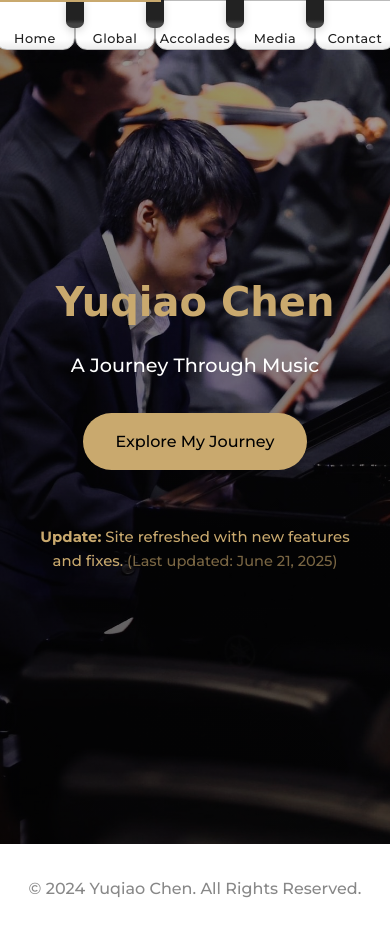
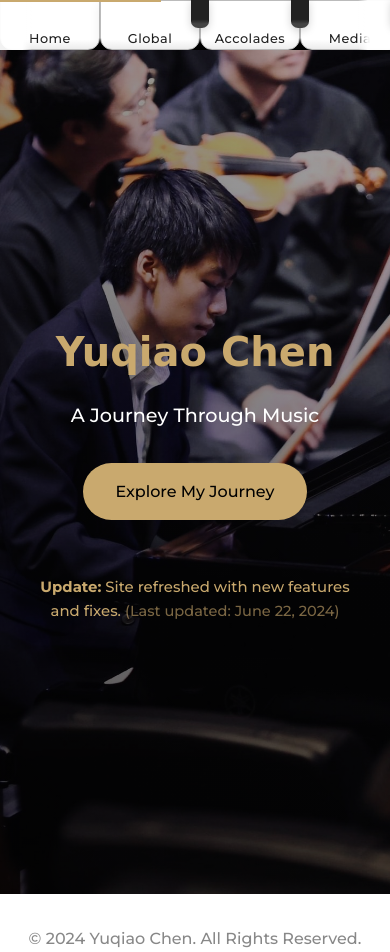
Before and after one commit to yuqiaochen123/Personal-website, a website: page index.html in a window 390 px wide. Before the commit the page ends 902 px from the top, so only its background shows below. Drawn offline with Linux system fonts and the light colour scheme; a web font is replaced by a local one.

Commit message:
Update index page last updated date to June 22, 2024

```diff
--- a/index.html
+++ b/index.html
@@ -276,7 +276,7 @@
             gap: 0;
         }
         .white-key {
-            width: 140px;
+            width: 160px;
             height: 90px;
             background: linear-gradient(to bottom, #fff 80%, #ececec 100%);
             border: 1.5px solid #bbb;
@@ -328,8 +328,45 @@
         /* Responsive */
         @media (max-width: 600px) {
             .piano-navbar, .piano-keys { height: 50px; }
-            .white-key { width: 80px; height: 50px; font-size: 0.8rem; }
+            .piano-keys {
+                overflow-x: auto;
+                -webkit-overflow-scrolling: touch;
+                width: 100vw;
+                flex-wrap: nowrap;
+            }
+            .white-key {
+                width: 100px;
+                height: 50px;
+                font-size: 0.8rem;
+                white-space: nowrap;
+                padding: 0 4px;
+            }
             .black-key { width: 18px; height: 28px; margin-left: 0; }
+        }
+        .piano-gradient-left, .piano-gradient-right {
+            display: none;
+        }
+        @media (max-width: 600px) {
+            .piano-gradient-left, .piano-gradient-right {
+                display: block;
+                position: absolute;
+                top: 0;
+                width: 32px;
+                height: 100%;
+                z-index: 2;
+                pointer-events: none;
+            }
+            .piano-gradient-left {
+                left: 0;
+                background: linear-gradient(to right, rgba(255,255,255,0.95) 70%, rgba(255,255,255,0));
+            }
+            .piano-gradient-right {
+                right: 0;
+                background: linear-gradient(to left, rgba(255,255,255,0.95) 70%, rgba(255,255,255,0));
+            }
+            .piano-navbar {
+                position: relative;
+            }
         }
     </style>
 </head>
@@ -359,10 +396,11 @@
     <div id="main-content" style="display: none;">
 
         <nav class="piano-navbar">
+            <div class="piano-gradient-left"></div>
+            <div class="piano-gradient-right"></div>
             <div class="piano-keys">
                 <div style="position: relative; display: flex; flex-direction: column; align-items: flex-end;">
                     <a href="index.html" class="white-key">Home</a>
-                    <div class="black-key"></div>
                 </div>
                 <div style="position: relative; display: flex; flex-direction: column; align-items: flex-end;">
                     <a href="global-experience.html" class="white-key">Global</a>
@@ -375,6 +413,9 @@
                 <div style="position: relative; display: flex; flex-direction: column; align-items: flex-end;">
                     <a href="media-blog.html" class="white-key">Media</a>
                     <div class="black-key"></div>
+                </div>
+                <div style="position: relative; display: flex; flex-direction: column; align-items: flex-end;">
+                    <a href="karma-and-me.html" class="white-key">Karma & Me</a>
                 </div>
                 <div style="position: relative; display: flex; flex-direction: column; align-items: flex-end;">
                     <a href="contact.html" class="white-key">Contact</a>
@@ -404,7 +445,7 @@
                 <p class="hero-subtitle">A Journey Through Music</p>
                 <a href="global-experience.html" class="cta-button">Explore My Journey</a>
                 <div class="update-announcement" style="background: none; border: none; color: #c9a96e; border-radius: 0; padding: 0; margin: 3.5rem auto 0 auto; max-width: 420px; text-align: center; font-family: 'Montserrat', sans-serif; font-size: 0.93rem; font-weight: 500; box-shadow: none;">
-                    <span style="font-size:0.93rem; font-weight:600; color:#c9a96e;">Update:</span> Site refreshed with new features and fixes. <span style="font-size:0.91rem; color:#c9a96e99;">(Last updated: June 21, 2025)</span>
+                    <span style="font-size:0.93rem; font-weight:600; color:#c9a96e;">Update:</span> Site refreshed with new features and fixes. <span style="font-size:0.91rem; color:#c9a96e99;">(Last updated: June 22, 2024)</span>
                 </div>
             </div>
         </section>
```
